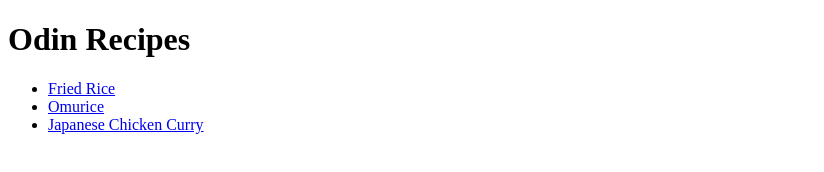
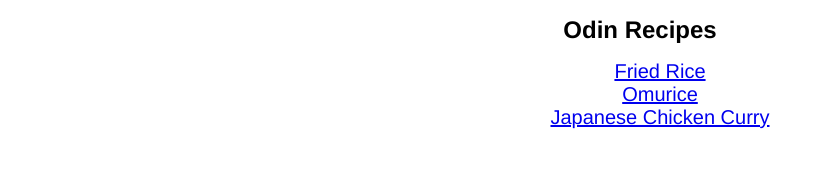
Before and after one commit to 12shadow12/odin-recipes, a plain HTML site: page index.html in a window 1280 px wide. Shown: the whole page, without its empty margins (0-824 px from the left). Drawn offline with Linux system fonts and the light colour scheme.

Commit message:
added styles.css for index.html and changed the font size, moved all text to the center and removed the bullet points

```diff
--- a/index.html
+++ b/index.html
@@ -4,13 +4,14 @@
     <meta charset="UTF-8">
     <meta name="viewport" content="width=device-width, initial-scale=1.0">
     <title>Document</title>
+    <link rel="stylesheet" href="styles.css">
 </head>
 <body>
-    <h1> Odin Recipes</h1>
+    <h1 class="title"> Odin Recipes</h1>
     <ul>
-        <li><a href="recipes/fried-rice.html">Fried Rice</a></li>
-        <li><a href="recipes/omurice.html">Omurice</a></li>
-        <li><a href="recipes/japanese-chicken-curry.html">Japanese Chicken Curry</a></li>
+        <li class="recipe"><a href="recipes/fried-rice.html">Fried Rice</a></li>
+        <li class="recipe"><a href="recipes/omurice.html">Omurice</a></li>
+        <li class="recipe"><a href="recipes/japanese-chicken-curry.html">Japanese Chicken Curry</a></li>
     </ul>
 </body>
 </html>
--- /dev/null
+++ b/styles.css
@@ -0,0 +1,17 @@
+body {
+    font-family: Helvetica;
+    text-align: center;
+}
+
+ul {
+    list-style: none;
+}
+.title
+{
+    font-size: 24px;
+}
+
+.recipe
+{
+    font-size: 20px;
+}
```
